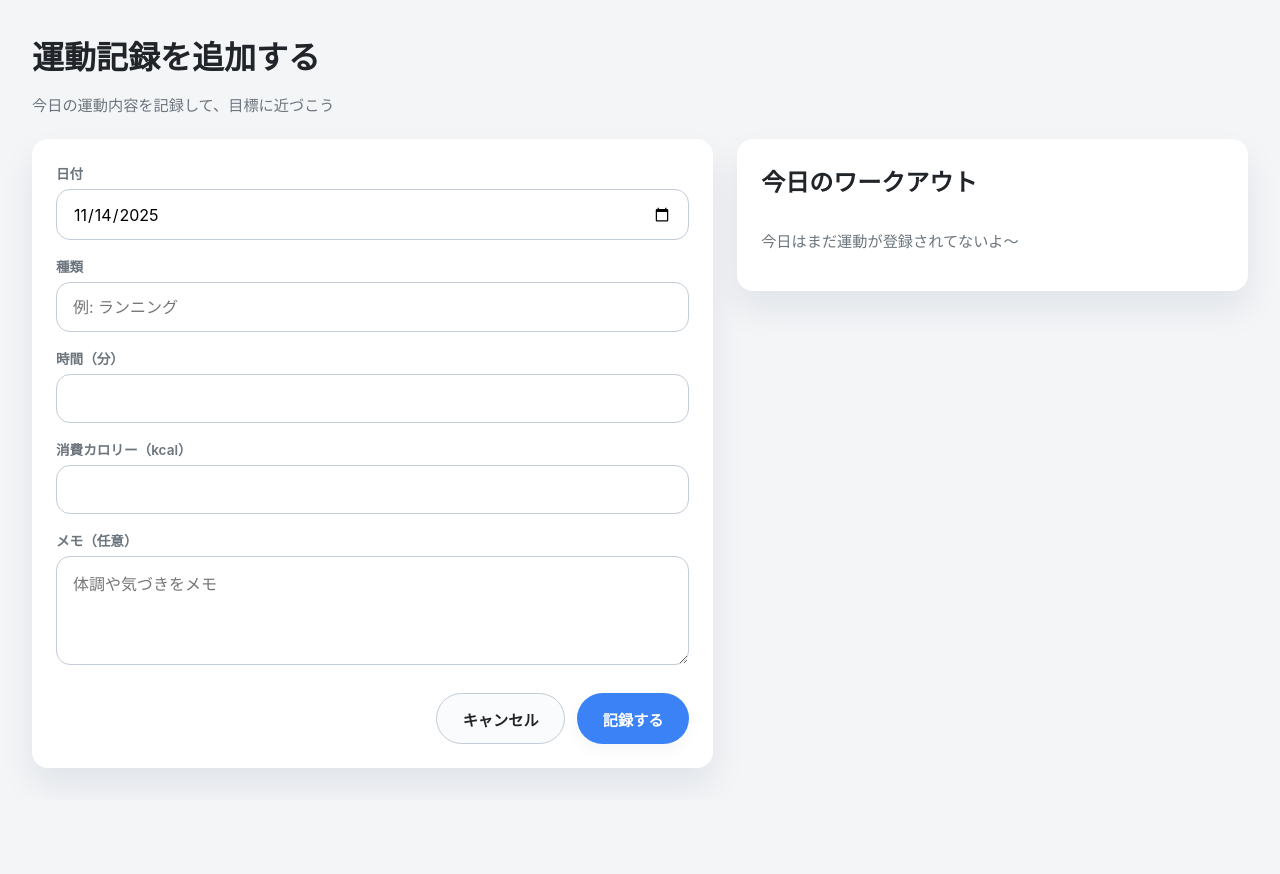
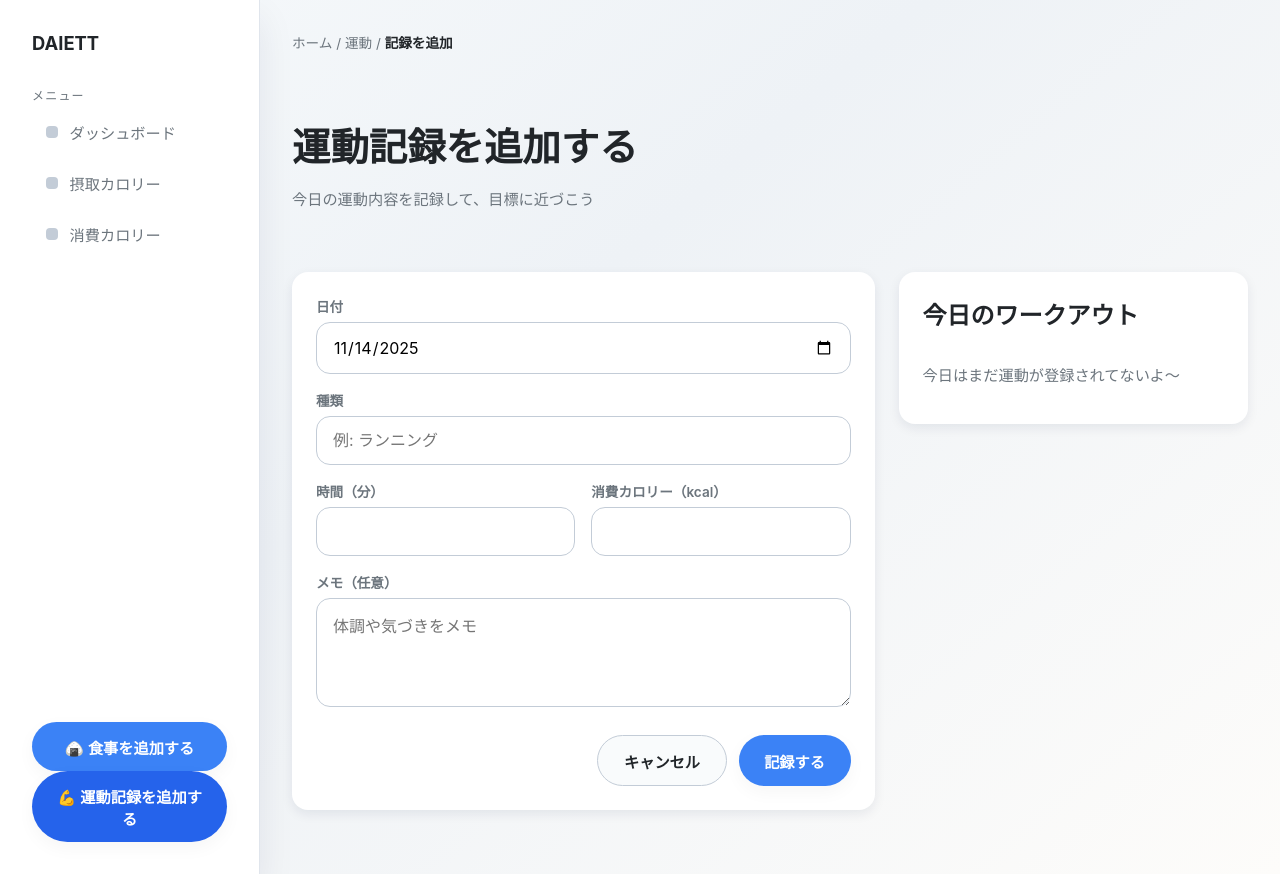
Before and after one commit to kazukittin/Daiett_App, a React app in the folder frontend/: page /exercises/new in a window 1280 px wide. Before the commit the page ends 800 px from the top, so only its background shows below. Built offline with nearby package versions, Linux system fonts and the light colour scheme; the HTML template or start-up script is replaced by a standard one.

Commit message:
feat: add exercise workflow and workout summaries

```diff
--- a/frontend/src/components/Workout/TodayWorkout.jsx
+++ b/frontend/src/components/Workout/TodayWorkout.jsx
@@ -1,64 +1,23 @@
-import React, { useEffect, useMemo, useState } from "react";
-
-const STORAGE_KEY = "exercises";
-
-function getTodayKey() {
-  return new Date().toISOString().split("T")[0];
-}
-
-function readExercises() {
-  try {
-    const raw = localStorage.getItem(STORAGE_KEY);
-    return raw ? JSON.parse(raw) : [];
-  } catch (error) {
-    console.error("Failed to parse exercises from storage", error);
-    return [];
-  }
-}
+import React from "react";
+import { useTodayExercises } from "../../hooks/useTodayExercises.js";
 
 export default function TodayWorkout() {
-  const [records, setRecords] = useState(() => readExercises());
-
-  useEffect(() => {
-    const handleUpdate = () => {
-      setRecords(readExercises());
-    };
-
-    window.addEventListener("storage", handleUpdate);
-    window.addEventListener("exercisesUpdated", handleUpdate);
-
-    return () => {
-      window.removeEventListener("storage", handleUpdate);
-      window.removeEventListener("exercisesUpdated", handleUpdate);
-    };
-  }, []);
-
-  const today = getTodayKey();
-
-  const { todayRecords, totalCalories } = useMemo(() => {
-    const todayRecords = records.filter((record) => record.date === today);
-    const totalCalories = todayRecords.reduce(
-      (total, record) => total + (Number(record.calories) || 0),
-      0,
-    );
-
-    return { todayRecords, totalCalories };
-  }, [records, today]);
+  const { todayExercises, totalCalories } = useTodayExercises();
 
   return (
     <section className="card today-workout-card">
       <header>
         <h2>今日のワークアウト</h2>
-        {todayRecords.length > 0 && (
+        {todayExercises.length > 0 && (
           <div className="today-workout-summary">合計 {totalCalories} kcal</div>
         )}
       </header>
 
-      {todayRecords.length === 0 ? (
+      {todayExercises.length === 0 ? (
         <p className="muted">今日はまだ運動が登録されてないよ〜</p>
       ) : (
         <ul className="today-workout-list">
-          {todayRecords.map((record) => (
+          {todayExercises.map((record) => (
             <li key={record.id} className="today-workout-item">
               <div className="today-workout-main">
                 <strong>{record.type}</strong>
--- /dev/null
+++ b/frontend/src/hooks/useTodayExercises.js
@@ -0,0 +1,31 @@
+import { useEffect, useMemo, useState } from "react";
+import { getTodayISO } from "../utils/date.js";
+import { EXERCISES_UPDATED_EVENT, loadExercises } from "../services/exerciseStorage.js";
+
+export function useTodayExercises() {
+  const todayKey = getTodayISO();
+  const [records, setRecords] = useState(() => loadExercises());
+
+  useEffect(() => {
+    if (typeof window === "undefined") return undefined;
+
+    const handleUpdate = () => setRecords(loadExercises());
+
+    window.addEventListener("storage", handleUpdate);
+    window.addEventListener(EXERCISES_UPDATED_EVENT, handleUpdate);
+
+    return () => {
+      window.removeEventListener("storage", handleUpdate);
+      window.removeEventListener(EXERCISES_UPDATED_EVENT, handleUpdate);
+    };
+  }, []);
+
+  const todayExercises = useMemo(() => records.filter((record) => record.date === todayKey), [records, todayKey]);
+
+  const totalCalories = useMemo(
+    () => todayExercises.reduce((total, exercise) => total + (Number(exercise.calories) || 0), 0),
+    [todayExercises],
+  );
+
+  return { todayExercises, totalCalories };
+}
--- a/frontend/src/screens/Exercises/AddExercise.jsx
+++ b/frontend/src/screens/Exercises/AddExercise.jsx
@@ -1,31 +1,13 @@
-import React, { useMemo, useState } from "react";
+import React, { useState } from "react";
 import { useNavigate } from "react-router-dom";
+import Sidebar from "../../components/layout/Sidebar.jsx";
 import TodayWorkout from "../../components/Workout/TodayWorkout.jsx";
-
-const STORAGE_KEY = "exercises";
-
-function getToday() {
-  return new Date().toISOString().split("T")[0];
-}
-
-function readExercises() {
-  try {
-    const raw = localStorage.getItem(STORAGE_KEY);
-    return raw ? JSON.parse(raw) : [];
-  } catch (error) {
-    console.error("Failed to parse exercises from storage", error);
-    return [];
-  }
-}
-
-function saveExercises(records) {
-  localStorage.setItem(STORAGE_KEY, JSON.stringify(records));
-}
+import { appendExercise } from "../../services/exerciseStorage.js";
+import { getTodayISO } from "../../utils/date.js";
 
 export default function AddExercise() {
   const navigate = useNavigate();
-  const today = useMemo(() => getToday(), []);
-  const [date, setDate] = useState(today);
+  const [date, setDate] = useState(() => getTodayISO());
   const [type, setType] = useState("");
   const [duration, setDuration] = useState("");
   const [calories, setCalories] = useState("");
@@ -46,13 +28,10 @@ export default function AddExercise() {
       type: type.trim(),
       duration: Number(duration),
       calories: Number(calories),
-      memo: memo.trim(),
+      memo: memo.trim() || undefined,
     };
 
-    const existing = readExercises();
-    const updated = [...existing, newRecord];
-    saveExercises(updated);
-    window.dispatchEvent(new Event("exercisesUpdated"));
+    appendExercise(newRecord);
 
     setType("");
     setDuration("");
@@ -62,7 +41,14 @@ export default function AddExercise() {
   };
 
   return (
-    <div className="page add-exercise-page">
+    <div className="app-shell">
+      <Sidebar />
+      <main className="main-shell">
+        <header className="topbar">
+          <div className="breadcrumb">ホーム / 運動 / <span>記録を追加</span></div>
+        </header>
+
+        <section className="page add-exercise-page">
           <header className="page-header">
             <h1 className="page-title">運動記録を追加する</h1>
             <p className="muted">今日の運動内容を記録して、目標に近づこう</p>
@@ -96,6 +82,7 @@ export default function AddExercise() {
                   />
                 </div>
 
+                <div className="form-columns">
                   <div className="form-field">
                     <label htmlFor="exercise-duration" className="form-label">
                       時間（分）
@@ -122,6 +109,7 @@ export default function AddExercise() {
                       value={calories}
                       onChange={(event) => setCalories(event.target.value)}
                     />
+                  </div>
                 </div>
 
                 <div className="form-field">
@@ -152,6 +140,8 @@ export default function AddExercise() {
 
             <TodayWorkout />
           </div>
+        </section>
+      </main>
     </div>
   );
 }
--- a/frontend/src/screens/Home/HomeDashboard.jsx
+++ b/frontend/src/screens/Home/HomeDashboard.jsx
@@ -1,4 +1,4 @@
-import React from "react";
+import React, { useMemo } from "react";
 import Sidebar from "../../components/layout/Sidebar.jsx";
 import SummaryCard from "../../components/ui/SummaryCard.jsx";
 import Card from "../../components/ui/Card.jsx";
@@ -6,14 +6,32 @@ import WeightTrackerCard from "../../components/weight/WeightTrackerCard.jsx";
 import WeightTrendCard from "../../components/weight/WeightTrendCard.jsx";
 import TodayWorkout from "../../components/Workout/TodayWorkout.jsx";
 import { useWeightRecords } from "../../hooks/useWeightRecords.js";
+import { useMealEntries } from "../../hooks/useMealEntries.js";
+import { useTodayExercises } from "../../hooks/useTodayExercises.js";
+import { getTodayISO } from "../../utils/date.js";
 import { calculateDifference, calculateMonthOverMonth } from "../../utils/weight.js";
+
+const DAILY_TARGET_CALORIES = 2000;
 
 export default function HomeDashboard() {
   const { weightRecords, latestRecord, previousRecord, addWeightRecord, targetWeight } =
     useWeightRecords();
+  const { mealEntries } = useMealEntries();
+  const { totalCalories: todayBurnCalories } = useTodayExercises();
+  const todayKey = getTodayISO();
 
   const difference = calculateDifference(weightRecords);
   const { currentAverage, difference: monthDifference } = calculateMonthOverMonth(weightRecords);
+
+  const todayIntakeCalories = useMemo(
+    () =>
+      mealEntries
+        .filter((entry) => entry.date === todayKey)
+        .reduce((total, entry) => total + (Number(entry.totalCalories) || 0), 0),
+    [mealEntries, todayKey],
+  );
+
+  const remainingCalories = DAILY_TARGET_CALORIES - todayIntakeCalories + todayBurnCalories;
 
   return (
     <div className="app-shell">
@@ -25,6 +43,42 @@ export default function HomeDashboard() {
         </header>
 
         <section className="content-grid">
+          <section className="card today-summary-card">
+            <div className="today-summary-header">
+              <div>
+                <h2>今日のサマリー</h2>
+                <p className="muted">目標 {DAILY_TARGET_CALORIES} kcal</p>
+              </div>
+              <span
+                className={`today-summary-pill ${remainingCalories < 0 ? "negative" : "positive"}`}
+              >
+                {remainingCalories < 0 ? "オーバー" : "残り"} {Math.abs(remainingCalories)} kcal
+              </span>
+            </div>
+
+            <div className="today-summary-grid">
+              <div className="today-summary-stat">
+                <span className="stat-label">摂取カロリー</span>
+                <strong className="stat-value">{todayIntakeCalories} kcal</strong>
+                <span className="stat-helper">食事ログから計算</span>
+              </div>
+              <div className="today-summary-stat">
+                <span className="stat-label">消費カロリー</span>
+                <strong className="stat-value">{todayBurnCalories} kcal</strong>
+                <span className="stat-helper">運動記録の合計</span>
+              </div>
+              <div className={`today-summary-stat ${remainingCalories < 0 ? "negative" : ""}`}>
+                <span className="stat-label">残り目標</span>
+                <strong className="stat-value">{Math.abs(remainingCalories)} kcal</strong>
+                <span className="stat-helper">
+                  {remainingCalories < 0 ? "目標を超えています" : "まだ余裕があります"}
+                </span>
+              </div>
+            </div>
+          </section>
+
+          <TodayWorkout />
+
           <div className="summary-cards-row">
             <SummaryCard
               label="現在の体重"
@@ -70,8 +124,6 @@ export default function HomeDashboard() {
             />
             <WeightTrendCard records={weightRecords} />
           </div>
-
-          <TodayWorkout />
 
           <div className="grid-3">
             <Card title="デイリーステップス">
--- /dev/null
+++ b/frontend/src/services/exerciseStorage.js
@@ -0,0 +1,31 @@
+const STORAGE_KEY = "exercises";
+export const EXERCISES_UPDATED_EVENT = "exercisesUpdated";
+
+const hasWindow = typeof window !== "undefined";
+
+export function loadExercises() {
+  if (!hasWindow) return [];
+  try {
+    const raw = window.localStorage.getItem(STORAGE_KEY);
+    return raw ? JSON.parse(raw) : [];
+  } catch (error) {
+    console.error("Failed to load exercises from storage", error);
+    return [];
+  }
+}
+
+export function saveExercises(exercises) {
+  if (!hasWindow) return;
+  try {
+    window.localStorage.setItem(STORAGE_KEY, JSON.stringify(exercises));
+    window.dispatchEvent(new Event(EXERCISES_UPDATED_EVENT));
+  } catch (error) {
+    console.error("Failed to save exercises to storage", error);
+  }
+}
+
+export function appendExercise(record) {
+  const nextRecords = [...loadExercises(), record];
+  saveExercises(nextRecords);
+  return nextRecords;
+}
--- a/frontend/src/styles/global.css
+++ b/frontend/src/styles/global.css
@@ -13,11 +13,15 @@ body {
 }
 
 .page {
-  padding: var(--spacing-xl);
+  width: 100%;
+  padding: var(--spacing-xl) 0;
+  display: flex;
+  flex-direction: column;
+  gap: var(--spacing-lg);
 }
 
 .page.add-exercise-page {
-  min-height: 100vh;
+  min-height: 0;
 }
 
 .page-header {
@@ -25,7 +29,7 @@ body {
 }
 
 .page-title {
-  font-size: 2rem;
+  font-size: clamp(1.8rem, 3vw, 2.4rem);
   margin: 0 0 var(--spacing-xs);
   font-weight: 700;
 }
@@ -37,7 +41,7 @@ body {
 
 .add-exercise-layout {
   display: grid;
-  grid-template-columns: minmax(0, 2fr) minmax(0, 1.5fr);
+  grid-template-columns: minmax(0, 2fr) minmax(0, 1.2fr);
   gap: var(--spacing-lg);
   align-items: flex-start;
 }
@@ -48,11 +52,12 @@ body {
   }
 }
 
-.card {
-  background: var(--color-surface);
+.card,
+.ds-card {
+  background: #ffffff;
   border-radius: 16px;
   padding: 24px;
-  box-shadow: var(--shadow-card);
+  box-shadow: 0 4px 12px rgba(15, 30, 65, 0.08);
 }
 
 .exercise-form-card {
@@ -62,6 +67,12 @@ body {
 .exercise-form {
   display: flex;
   flex-direction: column;
+  gap: var(--spacing-md);
+}
+
+.form-columns {
+  display: grid;
+  grid-template-columns: repeat(auto-fit, minmax(160px, 1fr));
   gap: var(--spacing-md);
 }
 
@@ -79,6 +90,7 @@ body {
 
 .exercise-form input,
 .exercise-form textarea {
+  width: 100%;
   border-radius: 14px;
   border: 1px solid var(--color-border-strong);
   padding: 0.85rem 1rem;
@@ -118,6 +130,10 @@ body {
   font-weight: 600;
   font-size: 0.95rem;
   cursor: pointer;
+  display: inline-flex;
+  align-items: center;
+  justify-content: center;
+  gap: 0.35rem;
   transition: transform 0.2s ease, box-shadow 0.2s ease, background 0.2s ease;
 }
 
@@ -140,6 +156,71 @@ body {
 .btn.secondary:hover {
   border-color: #3b82f6;
   color: #3b82f6;
+}
+
+.today-summary-card {
+  display: flex;
+  flex-direction: column;
+  gap: var(--spacing-lg);
+}
+
+.today-summary-header {
+  display: flex;
+  justify-content: space-between;
+  align-items: center;
+  flex-wrap: wrap;
+  gap: var(--spacing-md);
+}
+
+.today-summary-pill {
+  padding: 0.35rem 1rem;
+  border-radius: 999px;
+  font-weight: 600;
+  font-size: 0.9rem;
+}
+
+.today-summary-pill.positive {
+  background: rgba(59, 130, 246, 0.15);
+  color: #2563eb;
+}
+
+.today-summary-pill.negative {
+  background: rgba(221, 107, 32, 0.15);
+  color: #b45309;
+}
+
+.today-summary-grid {
+  display: grid;
+  grid-template-columns: repeat(auto-fit, minmax(180px, 1fr));
+  gap: var(--spacing-md);
+}
+
+.today-summary-stat {
+  background: var(--color-surface-muted);
+  border-radius: 14px;
+  padding: var(--spacing-md);
+  display: flex;
+  flex-direction: column;
+  gap: 4px;
+}
+
+.today-summary-stat.negative {
+  border: 1px solid rgba(221, 107, 32, 0.3);
+}
+
+.stat-label {
+  font-size: 0.85rem;
+  color: var(--color-text-muted);
+}
+
+.stat-value {
+  font-size: 1.4rem;
+  font-weight: 700;
+}
+
+.stat-helper {
+  font-size: 0.85rem;
+  color: var(--color-text-muted);
 }
 
 .today-workout-card {
@@ -339,10 +420,10 @@ a {
 }
 
 .ds-card {
-  background: var(--color-surface);
-  border-radius: var(--radius-lg);
-  box-shadow: var(--shadow-card);
-  padding: var(--spacing-xl);
+  background: #ffffff;
+  border-radius: 16px;
+  box-shadow: 0 4px 12px rgba(15, 30, 65, 0.08);
+  padding: 24px;
 }
 
 .ds-card.compact {
@@ -716,13 +797,19 @@ a {
 /* 共通のスタイル */
 .sidebar-action-btn {
   width: 100%;
-  padding: 12px 15px;
+  padding: 0.85rem 1.2rem;
   border-radius: 999px;
   border: none;
   font-weight: 600;
   color: white;
   cursor: pointer;
-  transition: opacity 0.2s ease, transform 0.1s ease;
+  display: inline-flex;
+  align-items: center;
+  justify-content: center;
+  gap: 0.35rem;
+  font-size: 0.95rem;
+  box-shadow: var(--shadow-soft);
+  transition: transform 0.1s ease, box-shadow 0.2s ease, opacity 0.2s ease;
 }
 
 /* 食事ボタン：淡めのブルー */
@@ -737,6 +824,7 @@ a {
 
 /* ホバー時（お好みで） */
 .sidebar-action-btn:hover {
-  opacity: 0.9;
+  opacity: 0.95;
   transform: translateY(-1px);
+  box-shadow: 0 10px 20px rgba(37, 99, 235, 0.2);
 }
```
Lines whose indentation alone changed are shown as unchanged.
